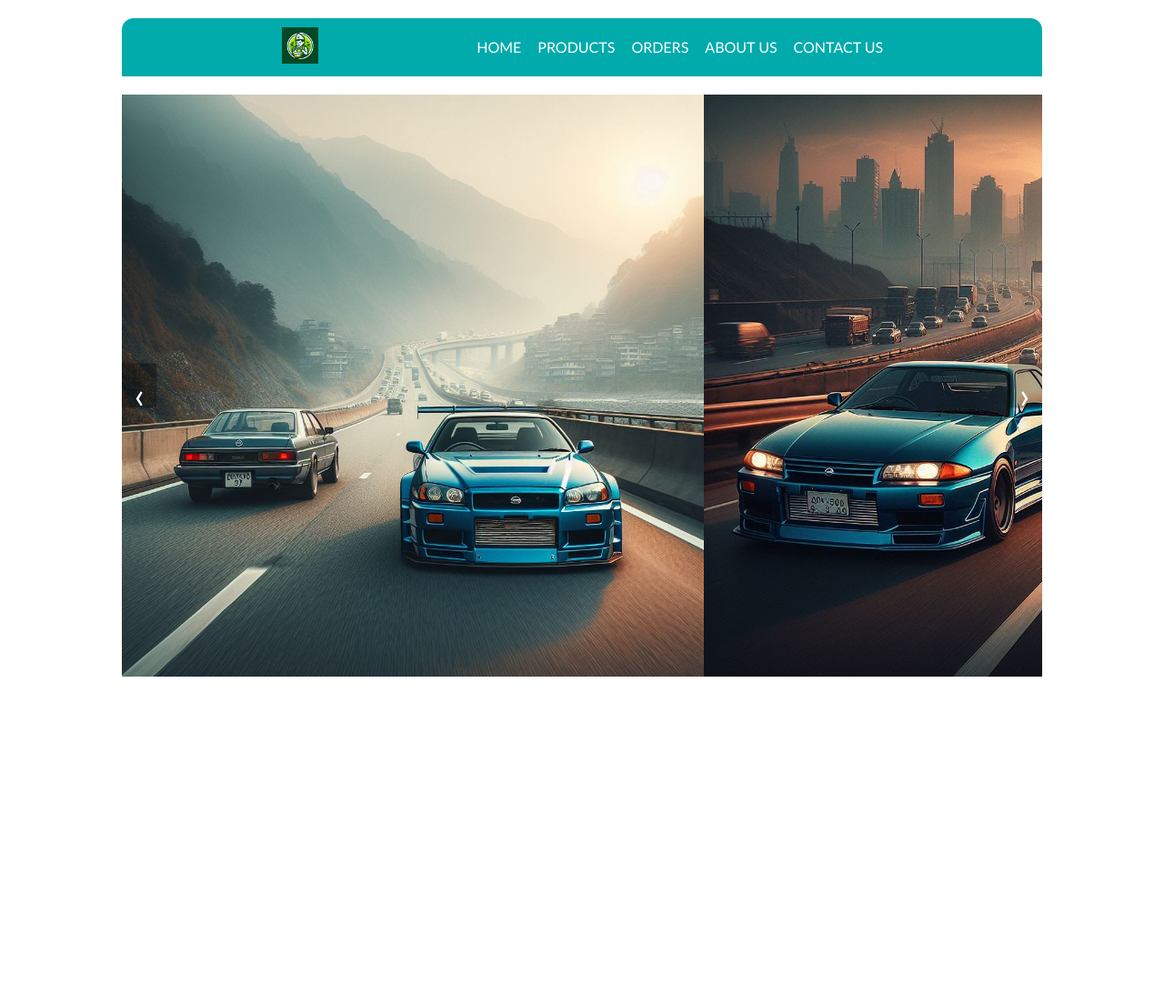
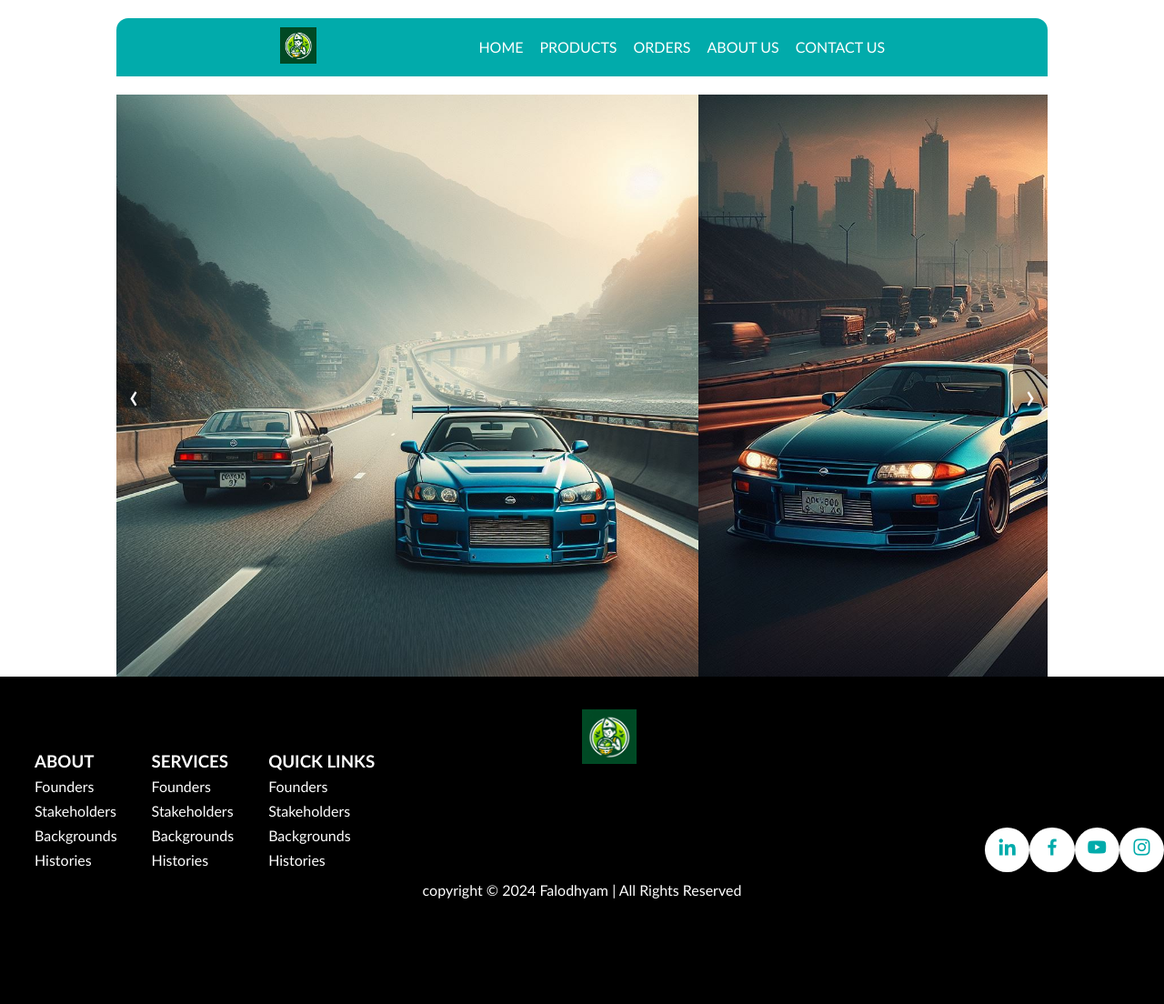
Before and after one commit to Rustam-Shrestha/buyer-side, a PHP site: page /home.php in a window 1280 px wide. Shown: the whole page at 91% size. Before the commit the page ends 744 px from the top, so only its background shows below. Run offline with PHP 8.4, Linux system fonts and the light colour scheme.

Commit message:
made footer boxicons is integrated with little bit of responsiveness and next we will build further and backend also will be built soon

```diff
--- /dev/null
+++ b/components/_footer.php
@@ -0,0 +1,49 @@
+<footer class="footer-container">
+
+    <a href="home.php" class="footer-logo">
+        <img style="width:60px; height:60px" src="./assets/logo.jpg" alt="linker" class="logo">
+    </a>
+    <footer class="footer">
+
+        <div class="more-links">
+            <div class="about">
+                <h3>ABOUT</h3>
+                <ul>
+                    <li><a href="#">Founders</a></li>
+                    <li><a href="#">Stakeholders</a></li>
+                    <li><a href="#">Backgrounds</a></li>
+                    <li><a href="#">Histories</a></li>
+                </ul>
+
+            </div>
+
+            <div class="services">
+                <h3>SERVICES</h3>
+                <ul>
+                    <li><a href="#">Founders</a></li>
+                    <li><a href="#">Stakeholders</a></li>
+                    <li><a href="#">Backgrounds</a></li>
+                    <li><a href="#">Histories</a></li>
+                </ul>
+            </div>
+            <div class="quick-links">
+                <h3>QUICK LINKS</h3>
+                <ul>
+                    <li><a href="#">Founders</a></li>
+                    <li><a href="#">Stakeholders</a></li>
+                    <li><a href="#">Backgrounds</a></li>
+                    <li><a href="#">Histories</a></li>
+                </ul>
+            </div>
+        </div>
+            <div class="social-links">
+                <i class="bx bxl-linkedin"></i>
+                <i class="bx bxl-facebook"></i>
+                <i class="bx bxl-youtube"></i>
+                <i class="bx bxl-instagram"></i>
+            </div>
+    </footer>
+    <div class="last-footer">
+        copyright &copy; 2024 Falodhyam | All Rights Reserved
+    </div>
+</footer>
--- a/components/style.css
+++ b/components/style.css
@@ -1,3 +1,7 @@
+* {
+  margin: 0;
+  padding: 0;
+}
 /* all the styling done in variable */
 :root {
   --green: rgb(1, 171, 171);
@@ -105,7 +109,6 @@ body {
 /* navigation styling ends==========+================*/
 /* ==================================================== */
 
-
 @media screen and (max-width: 720px) {
   .navbar {
     transition: 0.3s;
@@ -130,6 +133,85 @@ body {
     display: inline-block;
   }
   .navbar.show {
-    transform: translate(20px, 60%);
+    transform: translate(20px,60%);
+  }
+  .footer-container {
+    flex-direction: row;
+  }
+  .footer {
+    flex-direction: row;
   }
 }
+
+/* ============================================== */
+/* footer styling starting======================== */
+
+.more-links {
+  display: flex;
+  justify-content: center;
+  align-items: center;
+  flex-wrap: wrap;
+  margin-top: 80px;
+}
+.more-links ul li a:hover {
+  color: var(--green);
+}
+.more-links > * {
+  line-height: 27px;
+  margin: 0 0 0 38px;
+}
+.footer-container {
+  background-color: var(--black);
+  color: var(--white);
+  position: relative;
+  min-height: 45vh;
+}
+.footer {
+  display: flex;
+  justify-content: space-between;
+}
+
+.footer-logo img {
+  position: absolute;
+  left: 50%;
+  top: 29px;
+  margin: 7px 0 8px 0;
+}
+.about ul li,
+.services ul li,
+.quick-links ul li {
+  list-style-type: none;
+}
+.about ul li a,
+.services ul li a,
+.quick-links ul li a {
+  color: var(--white);
+  text-decoration: none;
+}
+
+.social-links {
+  display: flex;
+  align-items: flex-end;
+}
+.social-links i {
+  width: 30px;
+  height: 30px;
+  line-height: 25px;
+  border-radius: 50%;
+  background-color: var(--white);
+  text-align: center;
+  color: var(--green);
+  cursor: pointer;
+  padding: 0.6rem;
+  font-size: 1.5rem;
+}
+.social-links i:hover {
+  color: var(--white);
+  background-color: var(--green);
+}
+.last-footer {
+  text-align: center;
+  margin: 10px 0 19px 0;
+}
+/* ============================================== */
+/* footer styling ending======================== */
--- a/home.php
+++ b/home.php
@@ -4,9 +4,11 @@
 <head>
     <meta charset="UTF-8">
     <meta name="viewport" content="width=device-width, initial-scale=1.0">
+
+    <link href='https://unpkg.com/boxicons@2.1.4/css/boxicons.min.css' rel='stylesheet'>
+
     <style>
         <?php include "components/style.css"; ?>
-        <link rel="stylesheet" href="https://cdnjs.cloudflare.com/ajax/libs/font-awesome/5.15.4/css/all.min.css">
     </style>
     <title>Home page</title>
 </head>
@@ -24,12 +26,19 @@
                 <img src="assets/img2.jpg" alt="image 2">
                 <img src="assets/img3.jpg" alt="image 3">
                 <img src="assets/img4.jpg" alt="image 4">
+                <img src="assets/img1.jpg" alt="image 1">
+                <img src="assets/img2.jpg" alt="image 2">
+                <img src="assets/img3.jpg" alt="image 3">
+                <img src="assets/img4.jpg" alt="image 4">
             </div>
             <button class="carousel-btn carousel-btn-next" onclick="nextSlide()">
                 &#8250;
             </button>
         </div>
     </div>
+    <?php include "components/_footer.php"; ?>
+    <script src="https://cdnjs.cloudflare.com/ajax/libs/sweetalert/2.1.2/sweetalert.min.js"></script>
+    <script src="https://unpkg.com/boxicons@2.1.4/dist/boxicons.js"></script>
     <script>
         <?php include "script.js"; ?>
 
```
Lines whose indentation alone changed are shown as unchanged.
